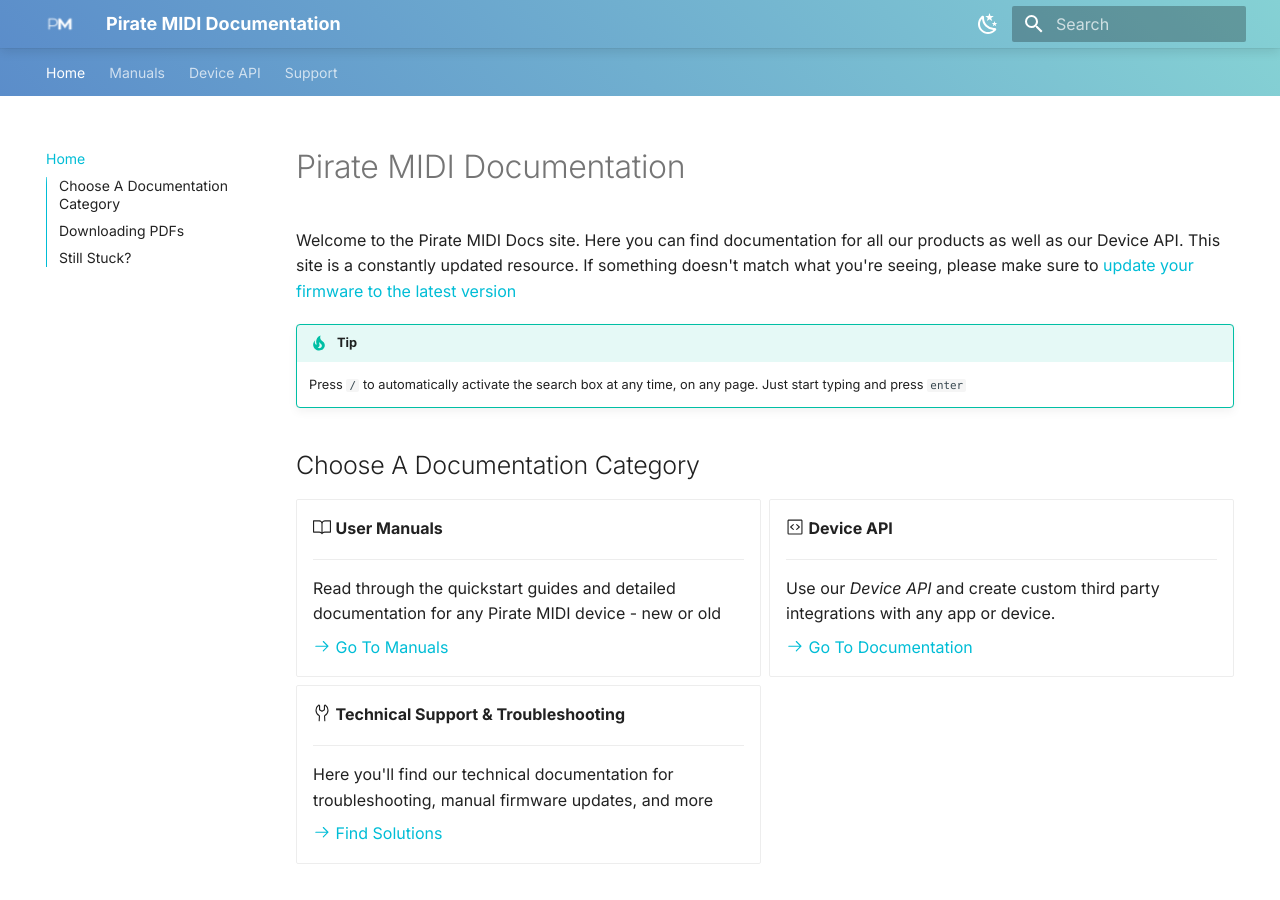
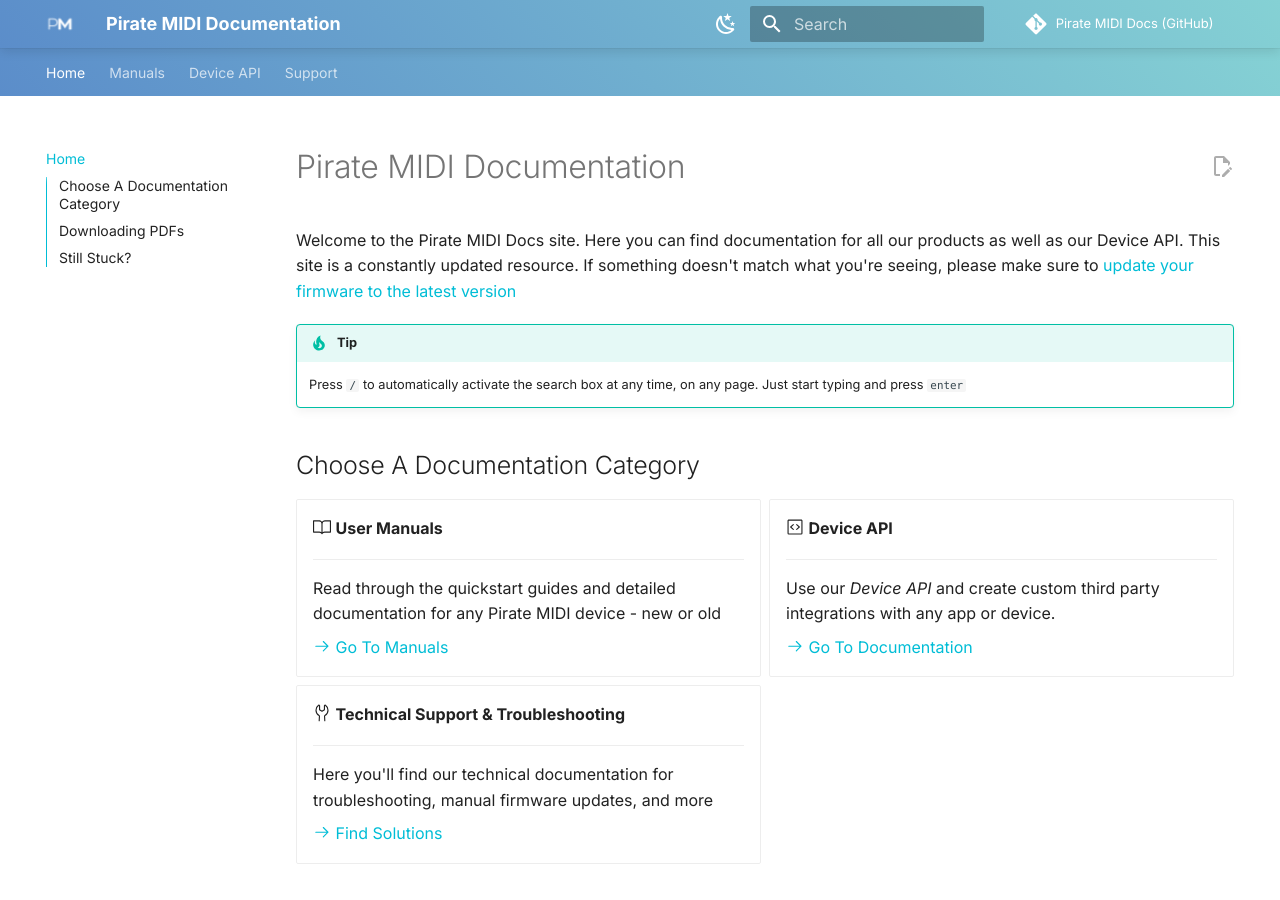
Before and after one commit to Pirate-MIDI/pirate-midi-docs, an MkDocs documentation site: the page built from docs/index.md, in a window 1280 px wide and 900 px high. Built offline with MkDocs 1.6.1 and Material for MkDocs 9.7.7, drawn with Linux system fonts in a browser that asks for light colours; some web fonts are replaced; comment, search, counter and statistics services are not loaded.

Commit message:
Add submit edit button
add edit function to all pages for community generated change suggestions

```diff
--- a/mkdocs.yml
+++ b/mkdocs.yml
@@ -1,6 +1,9 @@
 site_name: Pirate MIDI Documentation
 site_description: Official documentation for Pirate MIDI products and tools
 site_url: https://docs.piratemidi.com
+repo_url: https://github.com/Pirate-MIDI/pirate-midi-docs
+edit_uri: edit/main/docs/
+repo_name: Pirate MIDI Docs (GitHub)
 
 theme:
   language: en
@@ -8,6 +11,7 @@
   logo: assets/logo-white.png
   name: material
   features:
+    - content.action.edit
     - header.autohide
     - navigation.tabs
     - navigation.instant
```
